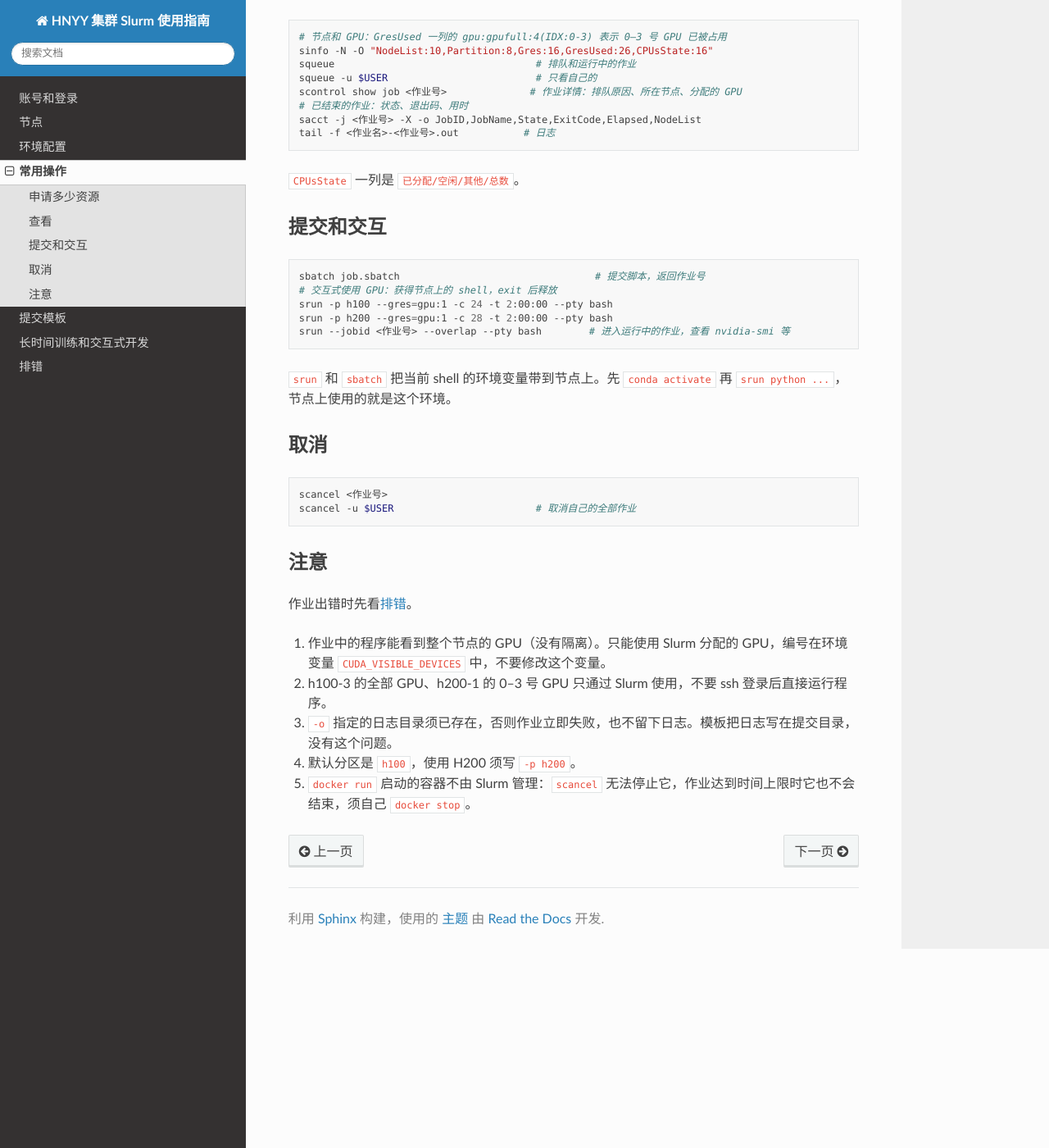
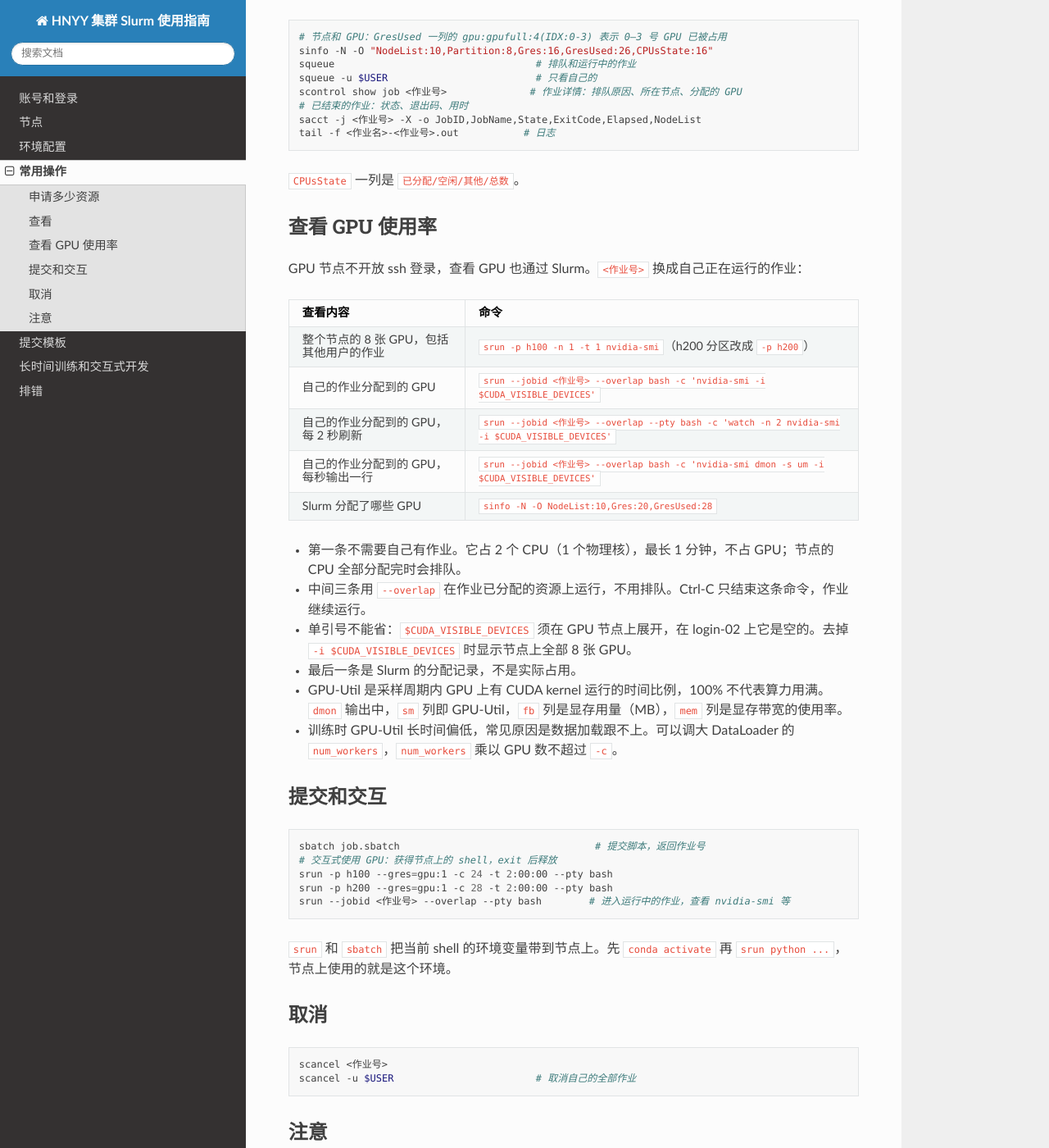
Before and after one commit to xianull/hnyy-slurm-guide, a Sphinx documentation site: the page built from source/commands.md, in a window 1280 px wide and 1400 px high, scrolled down 841 px. Shown: the whole window at 82% size. Built offline with Sphinx 7.4.7 and the Read the Docs theme 3.1.0, drawn with Linux system fonts in a browser that asks for light colours.

Commit message:
docs: GPU usage via srun --overlap, GPU nodes closed to ssh, srun -c 1 starts two processes

````diff
--- a/source/commands.md
+++ b/source/commands.md
@@ -36,6 +36,26 @@ tail -f <作业名>-<作业号>.out           # 日志
 
 `CPUsState` 一列是 `已分配/空闲/其他/总数`。
 
+(gpu-usage)=
+## 查看 GPU 使用率
+
+GPU 节点不开放 ssh 登录，查看 GPU 也通过 Slurm。`<作业号>` 换成自己正在运行的作业：
+
+| 查看内容 | 命令 |
+|---|---|
+| 整个节点的 8 张 GPU，包括其他用户的作业 | `srun -p h100 -n 1 -t 1 nvidia-smi`（h200 分区改成 `-p h200`） |
+| 自己的作业分配到的 GPU | `srun --jobid <作业号> --overlap bash -c 'nvidia-smi -i $CUDA_VISIBLE_DEVICES'` |
+| 自己的作业分配到的 GPU，每 2 秒刷新 | `srun --jobid <作业号> --overlap --pty bash -c 'watch -n 2 nvidia-smi -i $CUDA_VISIBLE_DEVICES'` |
+| 自己的作业分配到的 GPU，每秒输出一行 | `srun --jobid <作业号> --overlap bash -c 'nvidia-smi dmon -s um -i $CUDA_VISIBLE_DEVICES'` |
+| Slurm 分配了哪些 GPU | `sinfo -N -O NodeList:10,Gres:20,GresUsed:28` |
+
+- 第一条不需要自己有作业。它占 2 个 CPU（1 个物理核），最长 1 分钟，不占 GPU；节点的 CPU 全部分配完时会排队。
+- 中间三条用 `--overlap` 在作业已分配的资源上运行，不用排队。Ctrl-C 只结束这条命令，作业继续运行。
+- 单引号不能省：`$CUDA_VISIBLE_DEVICES` 须在 GPU 节点上展开，在 login-02 上它是空的。去掉 `-i $CUDA_VISIBLE_DEVICES` 时显示节点上全部 8 张 GPU。
+- 最后一条是 Slurm 的分配记录，不是实际占用。
+- GPU-Util 是采样周期内 GPU 上有 CUDA kernel 运行的时间比例，100% 不代表算力用满。`dmon` 输出中，`sm` 列即 GPU-Util，`fb` 列是显存用量（MB），`mem` 列是显存带宽的使用率。
+- 训练时 GPU-Util 长时间偏低，常见原因是数据加载跟不上。可以调大 DataLoader 的 `num_workers`，`num_workers` 乘以 GPU 数不超过 `-c`。
+
 ## 提交和交互
 
 ```bash
@@ -60,7 +80,6 @@ scancel -u $USER                        # 取消自己的全部作业
 作业出错时先看{doc}`troubleshoot`。
 
 1. 作业中的程序能看到整个节点的 GPU（没有隔离）。只能使用 Slurm 分配的 GPU，编号在环境变量 `CUDA_VISIBLE_DEVICES` 中，不要修改这个变量。
-2. h100-3 的全部 GPU、h200-1 的 0–3 号 GPU 只通过 Slurm 使用，不要 ssh 登录后直接运行程序。
-3. `-o` 指定的日志目录须已存在，否则作业立即失败，也不留下日志。模板把日志写在提交目录，没有这个问题。
-4. 默认分区是 `h100`，使用 H200 须写 `-p h200`。
-5. `docker run` 启动的容器不由 Slurm 管理：`scancel` 无法停止它，作业达到时间上限时它也不会结束，须自己 `docker stop`。
+2. `-o` 指定的日志目录须已存在，否则作业立即失败，也不留下日志。模板把日志写在提交目录，没有这个问题。
+3. 默认分区是 `h100`，使用 H200 须写 `-p h200`。
+4. `docker run` 启动的容器不由 Slurm 管理：`scancel` 无法停止它，作业达到时间上限时它也不会结束，须自己 `docker stop`。
````
Also changed, not shown: README.md (+1 -1 lines), source/account.md (+4 -9 lines), source/long.md (+1 -3 lines), source/troubleshoot.md (+4 -0 lines).
